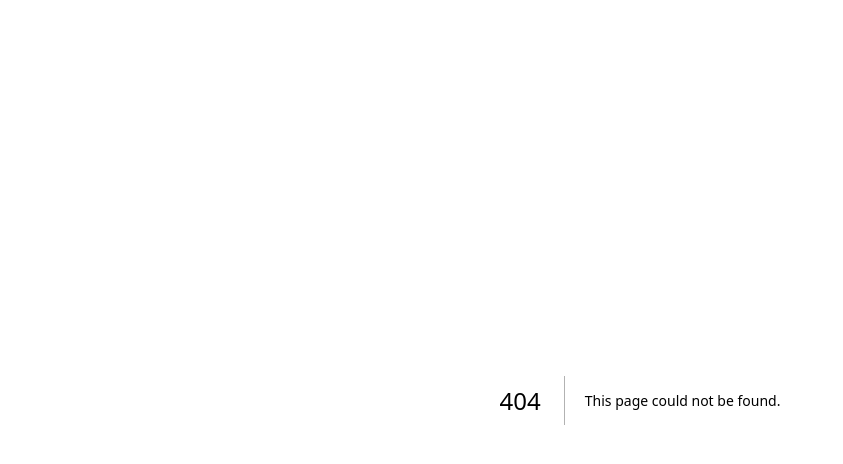
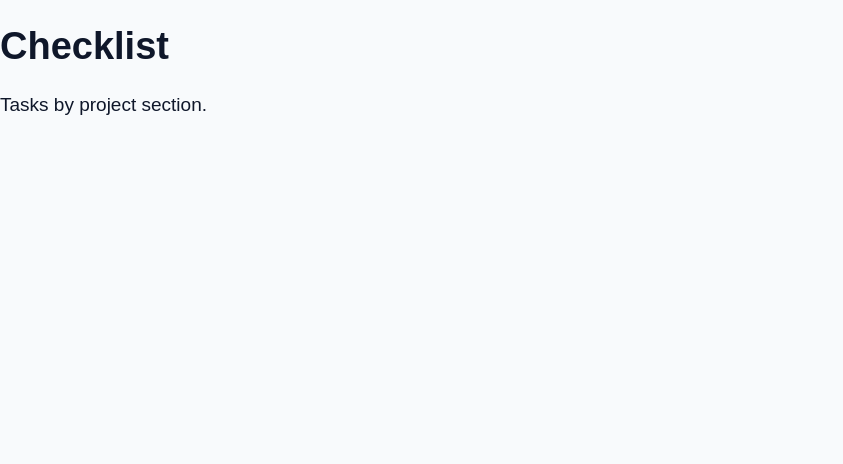
Before and after one commit to bisaillonpatrick1979-dev/Chatgpt-hailite-, a Next.js app: page /tasks in a window 1280 px wide. Before the commit this address had no page. Shown: the top 464 px of the page, without its empty margins (0-843 px from the left). Built offline with nearby package versions, Linux system fonts and the light colour scheme.

Commit message:
Add checklist page

```diff
--- /dev/null
+++ b/app/tasks/page.tsx
@@ -0,0 +1,3 @@
+export default function Page() {
+  return <main><h1>Checklist</h1><p>Tasks by project section.</p></main>;
+}
```
